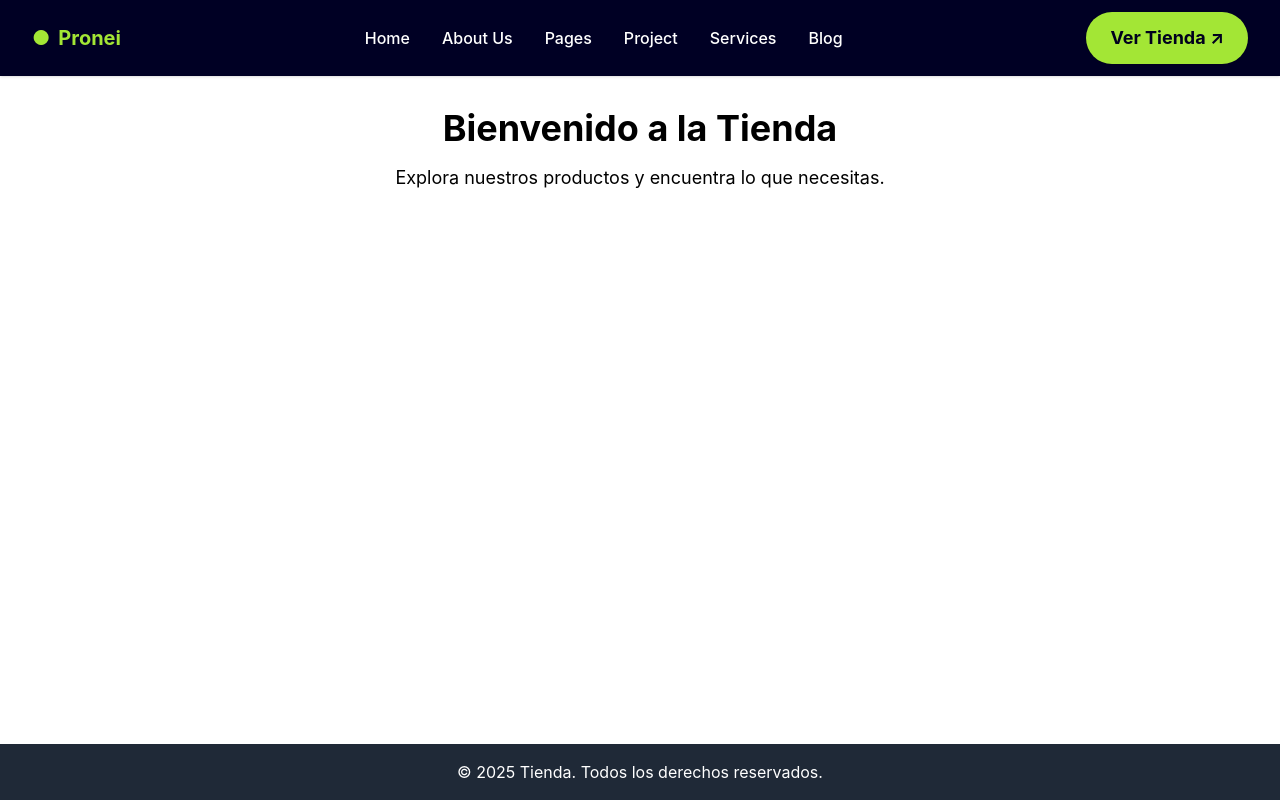
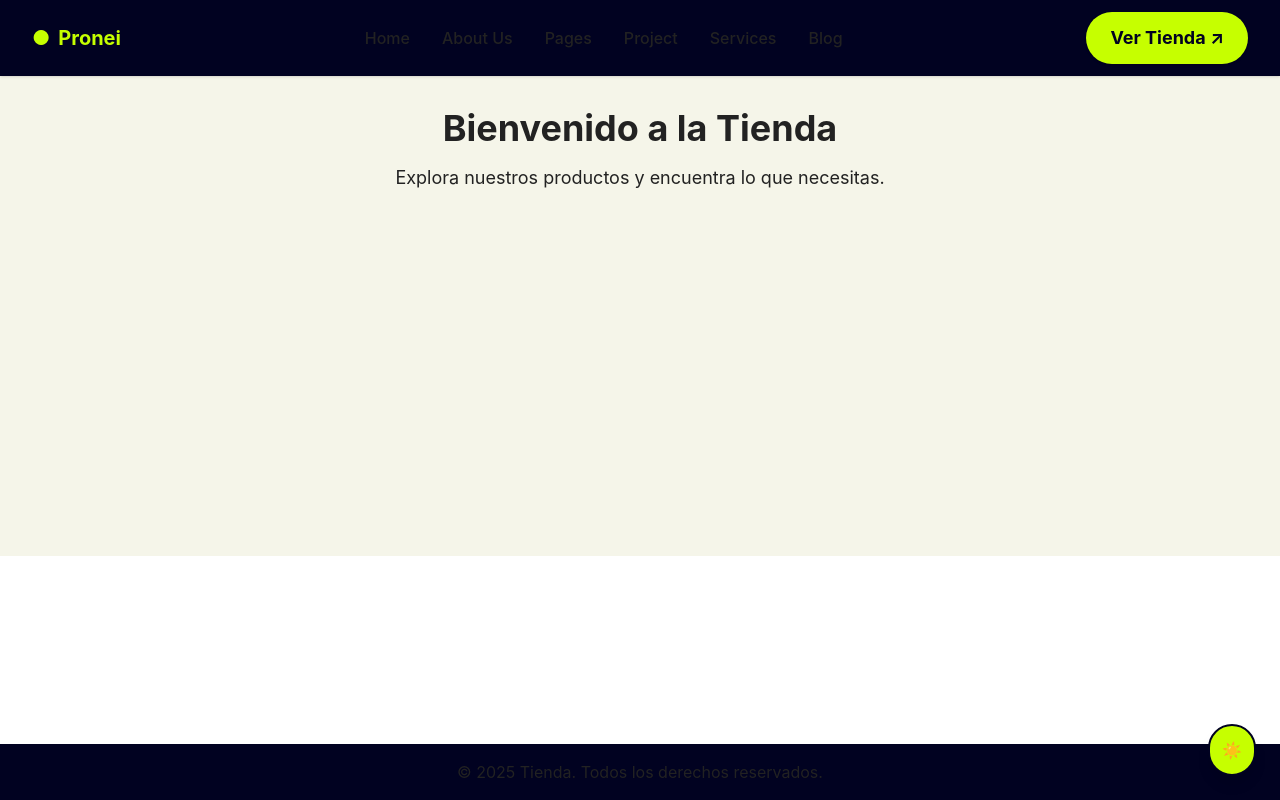
Before and after one commit to MarioPazmino/front_tienda_react_tailwind, a React (Create React App) app: page / in a window 1280 px wide. Built offline with nearby package versions, Linux system fonts and the light colour scheme.

Commit message:
Implement dark mode toggle and enhance UI with responsive design updates across components

```diff
--- a/src/App.js
+++ b/src/App.js
@@ -1,4 +1,4 @@
-import React from 'react';
+import React, { useEffect, useState } from 'react';
 import { BrowserRouter as Router, Routes, Route, Navigate } from 'react-router-dom';
 import Navbar from './components/Navbar';
 import Footer from './components/Footer';
@@ -16,6 +16,26 @@ function PrivateRoute({ children }) {
   return token ? children : <Navigate to="/admin/login" replace />;
 }
 
+// Botón para alternar dark/light mode
+function DarkModeToggle() {
+  const [dark, setDark] = useState(() => document.documentElement.classList.contains('dark'));
+  useEffect(() => {
+    if (dark) {
+      document.documentElement.classList.add('dark');
+    } else {
+      document.documentElement.classList.remove('dark');
+    }
+  }, [dark]);
+  return (
+    <button
+      className="fixed bottom-6 right-6 z-50 bg-accent text-primary font-bold p-3 rounded-full shadow-lg border-2 border-primary hover:bg-accent-dark transition-colors"
+      onClick={() => setDark(d => !d)}
+      aria-label="Alternar modo claro/oscuro"
+    >
+      {dark ? '🌙' : '☀️'}
+    </button>
+  );
+}
 function App() {
   // Simulación de productos para ejemplo
   const products = [
@@ -25,6 +45,7 @@ function App() {
 
   return (
     <Router>
+      <DarkModeToggle />
       <Routes>
         {/* Rutas públicas con Navbar y Footer */}
         <Route
--- a/src/components/Footer.jsx
+++ b/src/components/Footer.jsx
@@ -1,7 +1,7 @@
 import React from 'react';
 
 const Footer = () => (
-  <footer className="bg-gray-800 text-white text-center p-4 mt-8">
+  <footer className="bg-primary dark:bg-bg-dark text-text-light dark:text-text-dark text-center p-4 mt-8 transition-colors duration-300">
     <p>&copy; 2025 Tienda. Todos los derechos reservados.</p>
   </footer>
 );
--- a/src/components/Navbar.jsx
+++ b/src/components/Navbar.jsx
@@ -8,28 +8,28 @@ import './Navbar.css';
 const Navbar = () => {
   const [menuOpen, setMenuOpen] = useState(false);
   return (
-    <nav className="bg-[#000024] text-white px-4 sm:px-8 py-3 flex items-center justify-between shadow relative">
+  <nav className="bg-primary dark:bg-bg-dark text-text-light dark:text-text-dark px-4 sm:px-8 py-3 flex items-center justify-between shadow relative transition-colors duration-300">
       {/* Logo */}
       <div className="flex items-center gap-2 font-bold text-xl z-20">
-        <span className="text-lime-400">&#9679;</span>
-        <span className="text-lime-400">Pronei</span>
+        <span className="text-accent">&#9679;</span>
+        <span className="text-accent">Pronei</span>
       </div>
       {/* Links */}
       <div
-        className={`flex-1 md750:flex md750:justify-center md750:items-center ${menuOpen ? 'block absolute top-full left-0 w-full bg-[#000024] py-4 z-10' : 'hidden'} md750:static md750:w-auto md750:bg-transparent md750:py-0`}
+  className={`flex-1 md750:flex md750:justify-center md750:items-center ${menuOpen ? 'block absolute top-full left-0 w-full bg-primary dark:bg-bg-dark py-4 z-10' : 'hidden'} md750:static md750:w-auto md750:bg-transparent md750:py-0 transition-colors duration-300`}
       >
         <ul className="flex flex-col md750:flex-row gap-4 md750:gap-8 text-base font-medium items-center">
-          <li className="text-white cursor-pointer">Home</li>
-          <li className="text-white cursor-pointer">About Us</li>
-          <li className="text-white cursor-pointer">Pages</li>
-          <li className="text-white cursor-pointer">Project</li>
-          <li className="text-white cursor-pointer">Services</li>
-          <li className="text-white cursor-pointer">Blog</li>
+          <li className="cursor-pointer">Home</li>
+          <li className="cursor-pointer">About Us</li>
+          <li className="cursor-pointer">Pages</li>
+          <li className="cursor-pointer">Project</li>
+          <li className="cursor-pointer">Services</li>
+          <li className="cursor-pointer">Blog</li>
         </ul>
       </div>
       {/* Botón y Hamburguesa a la derecha */}
       <div className="flex items-center gap-1 md750:gap-2 z-20">
-        <button className="bg-lime-400 text-[#00001E] font-bold px-4 py-2 md750:px-6 md750:py-3 rounded-full shadow relative overflow-hidden animated-eye group transition-all text-base md750:text-lg">
+        <button className="bg-accent text-primary font-bold px-4 py-2 md750:px-6 md750:py-3 rounded-full shadow relative overflow-hidden animated-eye group transition-all text-base md750:text-lg">
           <span className="relative z-10">Ver Tienda ↗</span>
           <span className="eye-effect absolute inset-0 z-0"></span>
         </button>
--- a/src/components/ProductCard.jsx
+++ b/src/components/ProductCard.jsx
@@ -1,10 +1,10 @@
 import React from 'react';
 
 const ProductCard = ({ product }) => (
-  <div className="border rounded shadow p-4 bg-white">
+  <div className="border rounded shadow p-4 bg-bg-light dark:bg-bg-dark text-text-light dark:text-text-dark transition-colors duration-300">
     <h2 className="text-xl font-bold mb-2">{product.name}</h2>
     <p className="mb-2">{product.description}</p>
-    <span className="font-semibold text-blue-600">${product.price}</span>
+  <span className="font-semibold text-accent">${product.price}</span>
   </div>
 );
 
--- a/src/pages/AdminPanel.jsx
+++ b/src/pages/AdminPanel.jsx
@@ -52,7 +52,7 @@ const AdminPanel = () => {
   }, []);
 
   return (
-  <div className="flex h-screen bg-gradient-to-br from-[#010221] to-[#1a1a40]">
+  <div className="flex h-screen transition-colors duration-300">
       {/* Sidebar móvil */}
       <button
         className="md:hidden fixed top-4 left-4 z-50 bg-lime-400 p-2 rounded-full shadow-lg focus:outline-none"
@@ -62,36 +62,36 @@ const AdminPanel = () => {
         <FiMenu className="text-[#010221] text-2xl" />
       </button>
       <aside
-        className={`fixed md:static inset-y-0 left-0 w-64 bg-[#10112a] border-r-2 border-lime-400 shadow-lg p-6 flex flex-col justify-between z-40 transition-transform duration-300 ease-in-out
+        className={`fixed md:static inset-y-0 left-0 w-64 bg-sidebar-light dark:bg-sidebar-dark text-[#222] dark:text-white border-r-2 border-accent shadow-lg p-6 flex flex-col justify-between z-40 transition-transform duration-300 ease-in-out transition-colors
         ${sidebarOpen ? 'translate-x-0' : '-translate-x-full'} md:translate-x-0`}
       >
         <div>
           <div className="flex items-center gap-3 mb-8">
-            <div className="w-10 h-10 rounded-full bg-lime-400 flex items-center justify-center shadow">
-              <span className="text-2xl text-[#010221] font-black">A</span>
+            <div className="w-10 h-10 rounded-full bg-accent flex items-center justify-center shadow">
+              <span className="text-2xl text-primary font-black">A</span>
             </div>
-            <span className="text-xl font-bold text-white">Admin</span>
+            <span className="text-xl font-bold text-[#222] dark:text-white">Admin</span>
           </div>
           <nav className="flex flex-col gap-2">
-            <button type="button" className="flex items-center gap-3 px-3 py-2 rounded-lg font-semibold text-white hover:bg-lime-400/20 hover:text-lime-300 transition-colors text-left">
+            <button type="button" className="flex items-center gap-3 px-3 py-2 rounded-lg font-semibold text-[#222] dark:text-white hover:bg-accent/10 dark:hover:bg-accent/20 hover:text-accent dark:hover:text-accent transition-colors text-left">
               <FiGrid /> Dashboard
             </button>
-            <button type="button" className="flex items-center gap-3 px-3 py-2 rounded-lg font-semibold text-white hover:bg-lime-400/20 hover:text-lime-300 transition-colors text-left">
+            <button type="button" className="flex items-center gap-3 px-3 py-2 rounded-lg font-semibold text-[#222] dark:text-white hover:bg-accent/10 dark:hover:bg-accent/20 hover:text-accent dark:hover:text-accent transition-colors text-left">
               <FiBox /> Productos
             </button>
-            <button type="button" className="flex items-center gap-3 px-3 py-2 rounded-lg font-semibold text-white hover:bg-lime-400/20 hover:text-lime-300 transition-colors text-left">
+            <button type="button" className="flex items-center gap-3 px-3 py-2 rounded-lg font-semibold text-[#222] dark:text-white hover:bg-accent/10 dark:hover:bg-accent/20 hover:text-accent dark:hover:text-accent transition-colors text-left">
               <FiUsers /> Usuarios
             </button>
-            <button type="button" className="flex items-center gap-3 px-3 py-2 rounded-lg font-semibold text-white hover:bg-lime-400/20 hover:text-lime-300 transition-colors text-left">
+            <button type="button" className="flex items-center gap-3 px-3 py-2 rounded-lg font-semibold text-[#222] dark:text-white hover:bg-accent/10 dark:hover:bg-accent/20 hover:text-accent dark:hover:text-accent transition-colors text-left">
               <FiMessageSquare /> Comentarios
             </button>
           </nav>
         </div>
         <div>
-          <div className="border-t border-lime-400 my-3" />
+          <div className="border-t border-accent my-3" />
           <button
             type="button"
-            className="flex items-center gap-3 px-3 py-2 rounded-lg font-semibold text-white hover:bg-red-400/20 hover:text-red-300 transition-colors mt-2 text-left w-full"
+            className="flex items-center gap-3 px-3 py-2 rounded-lg font-semibold text-[#222] dark:text-white hover:bg-red-400/20 hover:text-red-400 transition-colors mt-2 text-left w-full"
             onClick={() => {
               localStorage.removeItem('admin_token');
               navigate('/admin');
@@ -117,7 +117,7 @@ const AdminPanel = () => {
         />
       )}
       {/* Main content */}
-  <main className="flex-1 p-4 sm:p-8 overflow-y-auto">
+  <main className="flex-1 p-4 sm:p-8 overflow-y-auto bg-bg-light dark:bg-bg-dark text-text-dark dark:text-text-light transition-colors duration-300">
         <Notification
           type="success"
           message={showNotif ? '¡Ingreso exitoso al panel de administración!' : ''}
@@ -128,7 +128,7 @@ const AdminPanel = () => {
           message={expNotif ? 'Tu sesión de administrador expirará en 15 minutos.' : ''}
           onClose={() => setExpNotif(false)}
         />
-        <h1 className="text-2xl font-bold mb-4 text-white">Panel de Administración</h1>
+  <h1 className="text-2xl font-bold mb-4 text-[#222] dark:text-white">Panel de Administración</h1>
         {/* CRUD de productos, usuarios, etc. */}
       </main>
     </div>
--- a/src/pages/Home.jsx
+++ b/src/pages/Home.jsx
@@ -1,7 +1,7 @@
 import React from 'react';
 
 const Home = () => (
-  <div className="p-8 text-center">
+  <div className="p-8 text-center bg-bg-light dark:bg-bg-dark text-text-light dark:text-text-dark min-h-[60vh] transition-colors duration-300">
     <h1 className="text-4xl font-bold mb-4">Bienvenido a la Tienda</h1>
     <p className="text-lg">Explora nuestros productos y encuentra lo que necesitas.</p>
   </div>
--- a/tailwind.config.js
+++ b/tailwind.config.js
@@ -1,10 +1,35 @@
 /** @type {import('tailwindcss').Config} */
 module.exports = {
+  darkMode: 'class',
   content: [
     "./src/**/*.{js,jsx,ts,tsx}"
   ],
   theme: {
-    extend: {},
+    extend: {
+      colors: {
+        primary: {
+          DEFAULT: '#010221', // azul oscuro
+          light: '#1a1a40',
+          dark: '#000024',
+        },
+        accent: {
+          DEFAULT: '#c6ff00', // lime-400
+          dark: '#aeea00',
+        },
+        sidebar: {
+          dark: '#10112a',
+          light: '#f5f5e9', // beige/hueso claro
+        },
+        text: {
+          dark: '#fff',
+          light: '#222',
+        },
+        bg: {
+          dark: '#010221',
+          light: '#f5f5e9',
+        },
+      },
+    },
     screens: {
       'sm': '640px',
       'md750': '750px',
```
